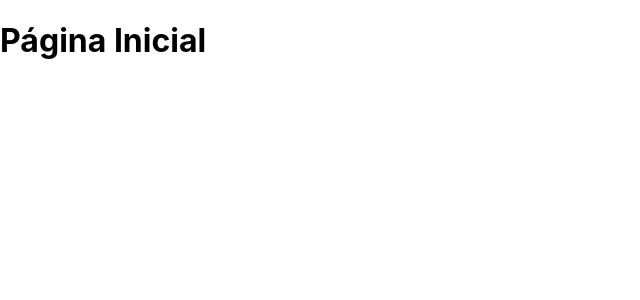
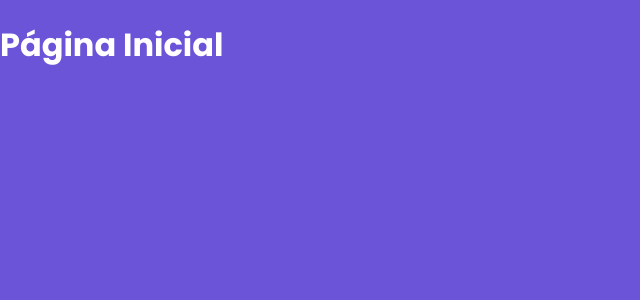
Before and after one commit to wallaceferreira149/next-quiz-perguntados, a Next.js app: page / in a window 1280 px wide. Shown: the top 300 px of the page, without its empty margins (0-640 px from the left). Built offline with nearby package versions, Linux system fonts and the light colour scheme.

Commit message:
style: add some global styles
global using font-family poppins with a @import

BREAKING CHANGE: n

Closes n

```diff
--- a/src/styles/globals.css
+++ b/src/styles/globals.css
@@ -1,9 +1,10 @@
+@import url('https://fonts.googleapis.com/css2?family=Poppins:wght@100;200;300;400;500;600;700;800&display=swap');
 html,
 body {
   padding: 0;
   margin: 0;
-  font-family: -apple-system, BlinkMacSystemFont, Segoe UI, Roboto, Oxygen,
-    Ubuntu, Cantarell, Fira Sans, Droid Sans, Helvetica Neue, sans-serif;
+  background: #6c54d8;
+  color: #fff;
 }
 
 a {
@@ -13,4 +14,5 @@ a {
 
 * {
   box-sizing: border-box;
+  font-family: 'Poppins', sans-serif;
 }
```
